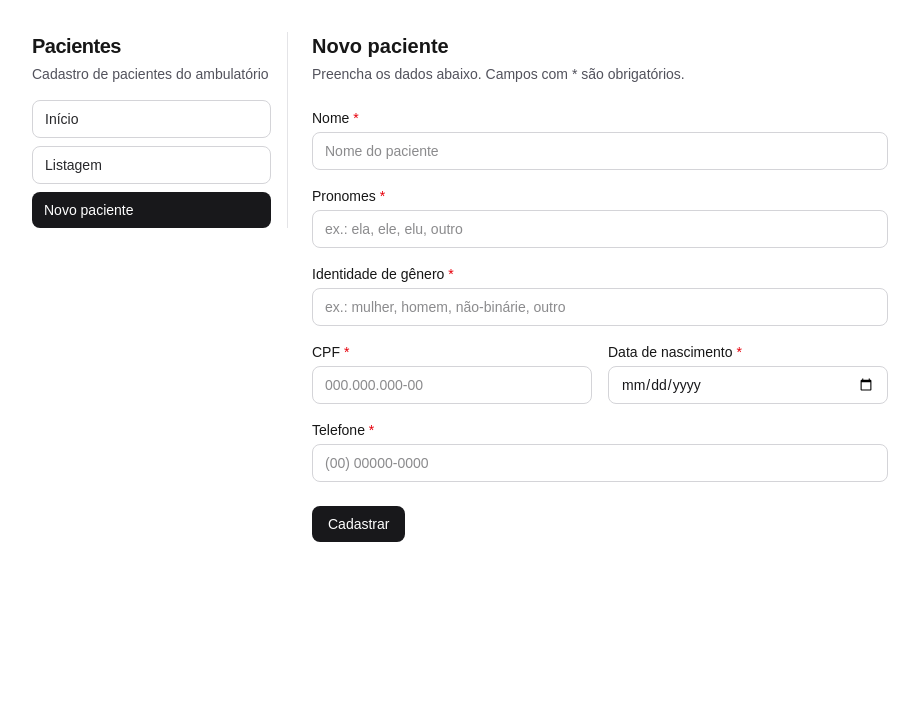
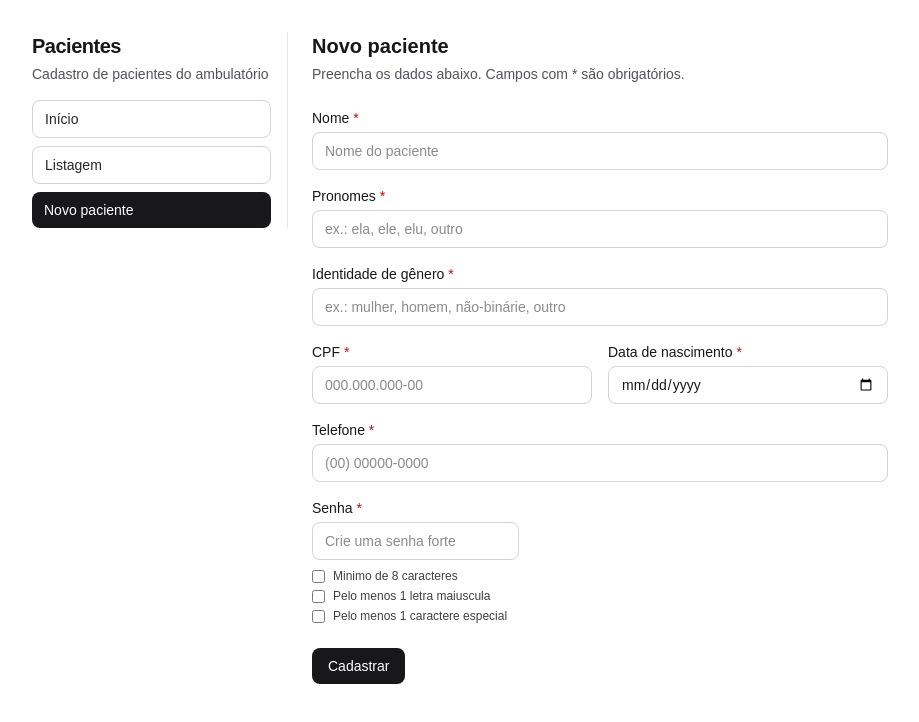
Before and after one commit to Victo367/ambulat-riott, a Next.js app: page /pacientes/novo in a window 1280 px wide. Shown: the top 722 px of the page, without its empty margins (56-975 px from the left). Built offline with nearby package versions, Linux system fonts and the light colour scheme.

Commit message:
Senha na hora do cadastro

```diff
--- a/src/app/pacientes/actions.ts
+++ b/src/app/pacientes/actions.ts
@@ -30,7 +30,16 @@ function parsePacienteInput(formData: FormData): PacienteInput {
     cpf: normalizarCpf(formData.get("cpf")),
     data_nascimento: dn,
     telefone: normalizarTexto(formData.get("telefone")),
+    senha: normalizarTexto(formData.get("senha")),
   };
+}
+
+function senhaForte(senha: string): boolean {
+  return (
+    senha.length >= 8 &&
+    /[A-Z]/.test(senha) &&
+    /[^A-Za-z0-9]/.test(senha)
+  );
 }
 
 function validarObrigatoriosNovo(input: PacienteInput): void {
@@ -45,6 +54,8 @@ function validarObrigatoriosNovo(input: PacienteInput): void {
     redirect("/pacientes/novo?erro=data_nascimento_obrigatoria");
   }
   if (!input.telefone) redirect("/pacientes/novo?erro=telefone_obrigatorio");
+  if (!input.senha) redirect("/pacientes/novo?erro=senha_obrigatoria");
+  if (!senhaForte(input.senha)) redirect("/pacientes/novo?erro=senha_invalida");
 }
 
 function validarObrigatoriosEdicao(id: number, input: PacienteInput): void {
@@ -61,6 +72,9 @@ function validarObrigatoriosEdicao(id: number, input: PacienteInput): void {
     redirect(`/pacientes/${id}/editar?erro=data_nascimento_obrigatoria`);
   }
   if (!input.telefone) redirect(`/pacientes/${id}/editar?erro=telefone_obrigatorio`);
+  if (input.senha && !senhaForte(input.senha)) {
+    redirect(`/pacientes/${id}/editar?erro=senha_invalida`);
+  }
 }
 
 function isDuplicateKeyError(e: unknown): boolean {
--- a/src/components/PacienteForm.tsx
+++ b/src/components/PacienteForm.tsx
@@ -1,4 +1,5 @@
 import { CpfInput } from "@/components/CpfInput";
+import { PasswordInput } from "@/components/PasswordInput";
 import { TelefoneInput } from "@/components/TelefoneInput";
 import type { Paciente } from "@/lib/pacientes";
 
@@ -17,6 +18,9 @@ const mensagensErro: Record<string, string> = {
   cpf_invalido: "O CPF deve ter 11 dígitos.",
   data_nascimento_obrigatoria: "Informe a data de nascimento.",
   telefone_obrigatorio: "Informe o telefone.",
+  senha_obrigatoria: "Informe a senha.",
+  senha_invalida:
+    "A senha deve ter no mínimo 8 caracteres, 1 letra maiúscula e 1 caractere especial.",
   cpf_duplicado: "Já existe um paciente com este CPF.",
   id_invalido: "Registro inválido.",
 };
@@ -129,6 +133,21 @@ export function PacienteForm({ action, paciente, submitLabel, erro }: Props) {
         />
       </div>
 
+      <div className="flex flex-col gap-1">
+        <label htmlFor="senha" className="text-sm font-medium">
+          Senha {!paciente ? <span className="text-red-600">*</span> : null}
+        </label>
+        <PasswordInput
+          id="senha"
+          name="senha"
+          required={!paciente}
+          minLength={8}
+          autoComplete="new-password"
+          placeholder={!paciente ? "Crie uma senha forte" : "Nova senha (opcional)"}
+          className="rounded-lg border border-zinc-300 bg-white px-3 py-2 text-sm text-zinc-900 outline-none ring-zinc-400 focus:ring-2 dark:border-zinc-600 dark:bg-zinc-900 dark:text-zinc-100"
+        />
+      </div>
+
       <div className="flex flex-wrap gap-3 pt-2">
         <button
           type="submit"
--- /dev/null
+++ b/src/components/PasswordInput.tsx
@@ -0,0 +1,74 @@
+"use client";
+
+import { useMemo, useState, type ChangeEvent } from "react";
+
+type Props = {
+  id: string;
+  name: string;
+  required?: boolean;
+  minLength?: number;
+  autoComplete?: string;
+  placeholder?: string;
+  className?: string;
+};
+
+export function PasswordInput({
+  id,
+  name,
+  required,
+  minLength,
+  autoComplete,
+  placeholder,
+  className,
+}: Props) {
+  const [mostrar, setMostrar] = useState(false);
+  const [value, setValue] = useState("");
+
+  const requisitos = useMemo(
+    () => ({
+      minimo8: value.length >= 8,
+      maiuscula: /[A-Z]/.test(value),
+      especial: /[^A-Za-z0-9]/.test(value),
+    }),
+    [value],
+  );
+
+  function onChange(e: ChangeEvent<HTMLInputElement>) {
+    setValue(e.target.value);
+  }
+
+  return (
+    <div className="flex flex-col gap-2">
+      <div className="relative">
+        <input
+          id={id}
+          name={name}
+          type={mostrar ? "text" : "password"}
+          required={required}
+          minLength={minLength}
+          autoComplete={autoComplete}
+          placeholder={placeholder}
+          className={className}
+          value={value}
+          onChange={onChange}
+        />
+
+      </div>
+
+      <div className="space-y-1 text-xs text-zinc-700 dark:text-zinc-300">
+        <label className="flex items-center gap-2">
+          <input type="checkbox" checked={requisitos.minimo8} readOnly />
+          Minimo de 8 caracteres
+        </label>
+        <label className="flex items-center gap-2">
+          <input type="checkbox" checked={requisitos.maiuscula} readOnly />
+          Pelo menos 1 letra maiuscula
+        </label>
+        <label className="flex items-center gap-2">
+          <input type="checkbox" checked={requisitos.especial} readOnly />
+          Pelo menos 1 caractere especial
+        </label>
+      </div>
+    </div>
+  );
+}
--- a/src/lib/pacientes.ts
+++ b/src/lib/pacientes.ts
@@ -12,6 +12,7 @@ const COLUNAS_PACIENTES: readonly { nome: string; ddl: string }[] = [
   },
   { nome: "pronome", ddl: "ADD COLUMN pronome VARCHAR(120) NULL" },
   { nome: "telefone", ddl: "ADD COLUMN telefone VARCHAR(40) NULL" },
+  { nome: "senha", ddl: "ADD COLUMN senha VARCHAR(255) NULL" },
   {
     nome: "created_at",
     ddl: "ADD COLUMN created_at TIMESTAMP NOT NULL DEFAULT CURRENT_TIMESTAMP",
@@ -133,14 +134,15 @@ export type PacienteInput = {
   cpf: string | null;
   data_nascimento: string | null;
   telefone: string | null;
+  senha: string | null;
 };
 
 export async function inserirPaciente(input: PacienteInput): Promise<number> {
   const pool = getMySqlPool();
   await garantirSchemaPacientes(pool);
   const [result] = await pool.execute<ResultSetHeader>(
-    `INSERT INTO pacientes (nome, identidade_genero, pronome, cpf, data_nascimento, telefone)
-     VALUES (?, ?, ?, ?, ?, ?)`,
+    `INSERT INTO pacientes (nome, identidade_genero, pronome, cpf, data_nascimento, telefone, senha)
+     VALUES (?, ?, ?, ?, ?, ?, ?)`,
     [
       input.nome,
       input.identidade_genero,
@@ -148,6 +150,7 @@ export async function inserirPaciente(input: PacienteInput): Promise<number> {
       input.cpf,
       input.data_nascimento,
       input.telefone,
+      input.senha,
     ],
   );
   return result.insertId;
@@ -161,7 +164,7 @@ export async function atualizarPaciente(
   await garantirSchemaPacientes(pool);
   await pool.execute(
     `UPDATE pacientes SET
-       nome = ?, identidade_genero = ?, pronome = ?, cpf = ?, data_nascimento = ?, telefone = ?
+       nome = ?, identidade_genero = ?, pronome = ?, cpf = ?, data_nascimento = ?, telefone = ?, senha = COALESCE(?, senha)
      WHERE id = ?`,
     [
       input.nome,
@@ -170,6 +173,7 @@ export async function atualizarPaciente(
       input.cpf,
       input.data_nascimento,
       input.telefone,
+      input.senha,
       id,
     ],
   );
```
Also changed, not shown: 1 other file (tests, documents, lock files or other folders).
